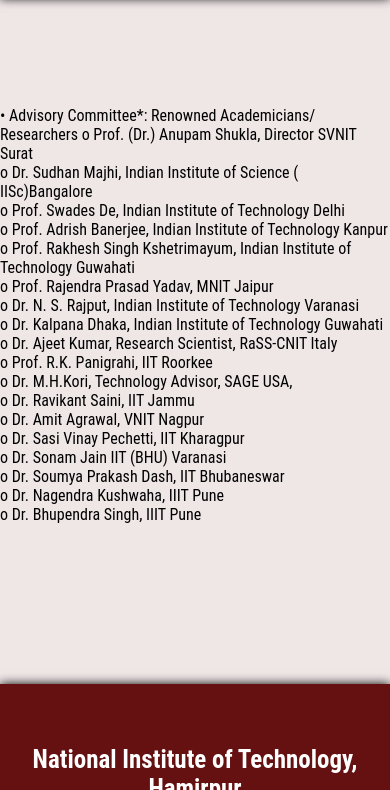
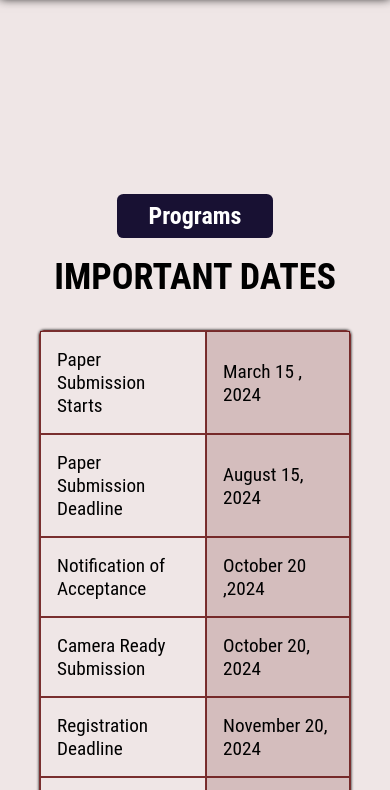
Before and after one commit to spec-nith/International-Conference, a plain HTML site: page programs.html in a window 390 px wide. Shown: the part 54-844 px from the top of the page. Drawn offline with nearby package versions, Linux system fonts and the light colour scheme; a web font is replaced by a local one.

Commit message:
hammad changed

```diff
--- a/programs.css
+++ b/programs.css
@@ -190,7 +190,7 @@
     overflow-x: hidden;
     background-color: rgba(107, 17, 17, 0.1);
 }
-.advert
+.programs
 {
     margin-top: 10rem !important ;
     margin-bottom: 10rem;
@@ -677,3 +677,76 @@
         font-size: 2rem;
     }
 }
+.programs {
+    font-family: sans-serif;
+    padding: 5.5rem 2rem 2rem 2rem;
+    /* padding-left: 1.4rem; */
+    /* margin-bottom:15rem; */
+    text-align: center;
+}
+
+h2 {
+    display: none;
+
+}
+
+h1 {
+    font-size: 36px;
+}
+
+td {
+    border: 0.1px solid rgba(101, 17, 17, 0.856);
+    /* border:2.5px solid #162254; */
+    /* border-collapse: collapse; */
+    font-size: 1.2rem;
+}
+
+table {
+    /* border-collapse: collapse; */
+    border-spacing: 0;
+    width: 60vw;
+    margin: auto;
+    margin-top: 2rem;
+    text-align: left;
+    /* margin-bottom:2rem; */
+    border: 1px solid rgba(101, 17, 17, 0.856);
+    border-radius: 5px;
+    box-shadow: 0px 0px 3px black;
+}
+
+td {
+    padding: 1rem;
+}
+
+.darker {
+    background-color: rgba(101, 17, 17, 0.193);
+    /* background-color:#071d7656; */
+}
+
+/* @media(max-width:650px){
+    .programs{
+        margin-bottom:20rem;
+    }
+}
+
+@media(max-width:440px){
+    .programs{
+        margin-bottom:27rem;
+    }
+} */
+@media(max-width:777px) {
+    table {
+        width: 80vw;
+    }
+
+    h2 {
+        display:block;
+        background-color: #0a0428ef;
+        width: 40vw;
+        color: white;
+        padding: 0.5rem;
+        /* padding-left:3rem; */
+        margin: auto;
+        border-radius: 0.4rem;
+    }
+}
--- a/programs.html
+++ b/programs.html
@@ -63,32 +63,36 @@
         </nav>
 
 
+        <section class="programs">
+            <h2>Programs</h2><br>
+            <h1>IMPORTANT DATES</h1>
 
-            <div class="container">
-                <p class="advert">
-                •	Advisory Committee*: Renowned Academicians/ Researchers
-
-                o	Prof. (Dr.) Anupam Shukla, Director SVNIT Surat <br>
-                o	Dr. Sudhan Majhi, Indian Institute of Science ( IISc)Bangalore <br>
-                o	Prof. Swades De, Indian Institute of Technology Delhi <br>
-                o	Prof. Adrish Banerjee, Indian Institute of Technology Kanpur <br>
-                o	Prof. Rakhesh Singh Kshetrimayum, Indian Institute of Technology Guwahati <br>
-                o	Prof. Rajendra Prasad Yadav, MNIT Jaipur <br>
-                o	Dr. N. S. Rajput, Indian Institute of Technology Varanasi <br>
-                o	Dr. Kalpana Dhaka, Indian Institute of Technology Guwahati <br>
-                o	Dr. Ajeet Kumar, Research Scientist, RaSS-CNIT Italy <br>
-                o	Prof. R.K. Panigrahi,  IIT Roorkee <br>
-                o	Dr. M.H.Kori, Technology Advisor, SAGE USA, <br>
-                o	Dr. Ravikant Saini, IIT Jammu <br>
-                o	Dr. Amit Agrawal, VNIT Nagpur <br>
-                o	Dr. Sasi Vinay Pechetti, IIT Kharagpur <br>
-                o	Dr. Sonam Jain IIT (BHU) Varanasi <br>
-                o	Dr. Soumya Prakash Dash, IIT Bhubaneswar <br>
-                o	Dr. Nagendra Kushwaha, IIIT Pune <br>
-                o	Dr. Bhupendra Singh, IIIT Pune <br>
-            </p>
-
-        </div>
+            <table>
+                <tr>
+                    <td>Paper Submission Starts</td>
+                    <td class="darker">March 15 , 2024</td>
+                </tr>
+                <tr>
+                    <td>Paper Submission Deadline</td>
+                    <td class="darker">August 15, 2024</td>
+                </tr>
+                <tr>
+                    <td>Notification of Acceptance</td>
+                    <td class="darker">October 20 ,2024</td>
+                </tr>
+                    <td>Camera Ready Submission</td>
+                    <td class="darker">October 20, 2024</td>
+                </tr>
+                <tr>
+                    <td>Registration Deadline </td>
+                    <td class="darker">November 20, 2024</td>
+                </tr>
+                <tr>
+                    <td>Conference Dates</td>
+                    <td class="darker">December 20-22, 2024</td>
+                </tr>
+            </table>
+        </section>
 
         <div class="foooter">
             <section class="footer">
```
Also changed, not shown: index.html (+21 -26 lines).
